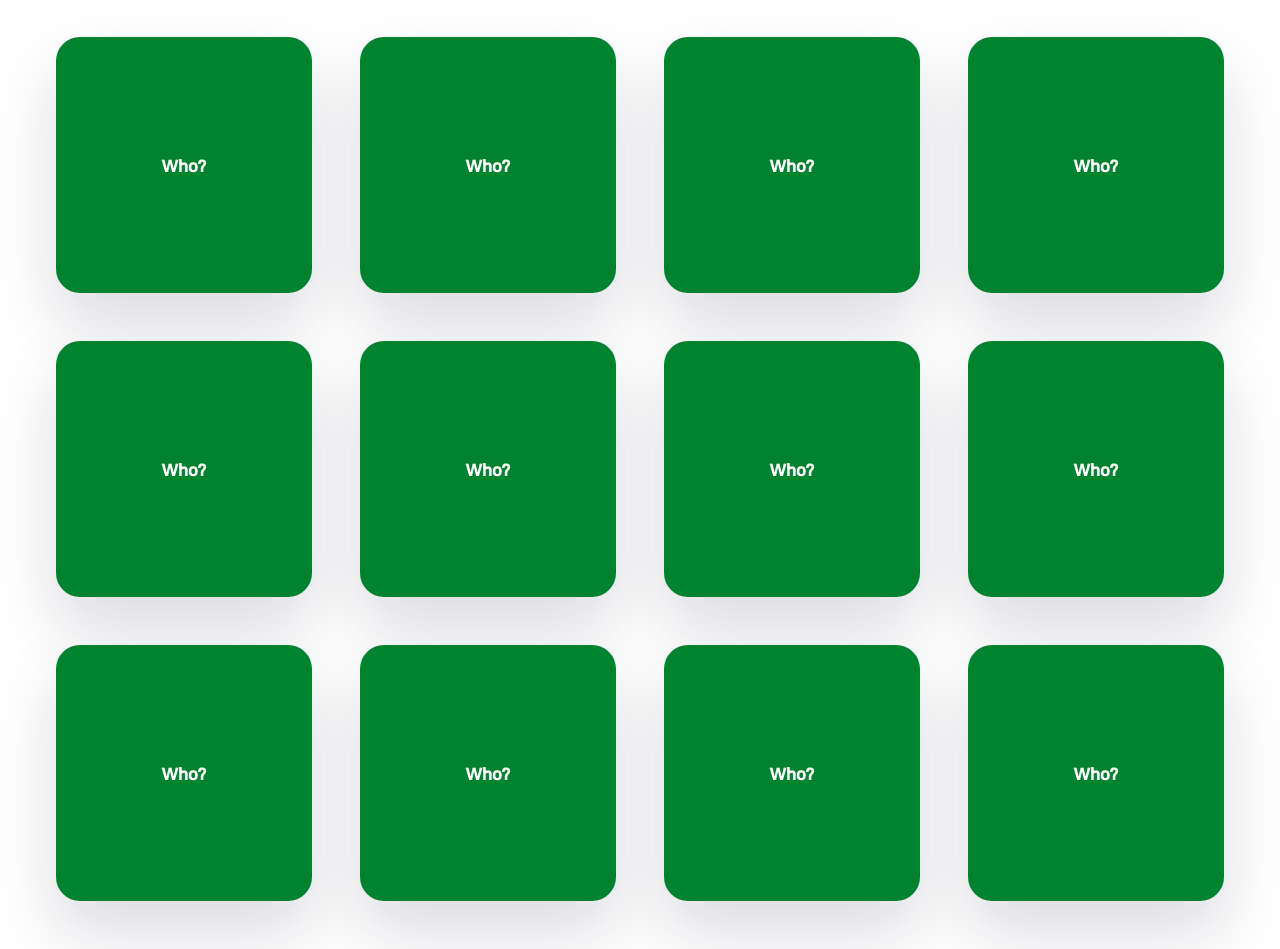
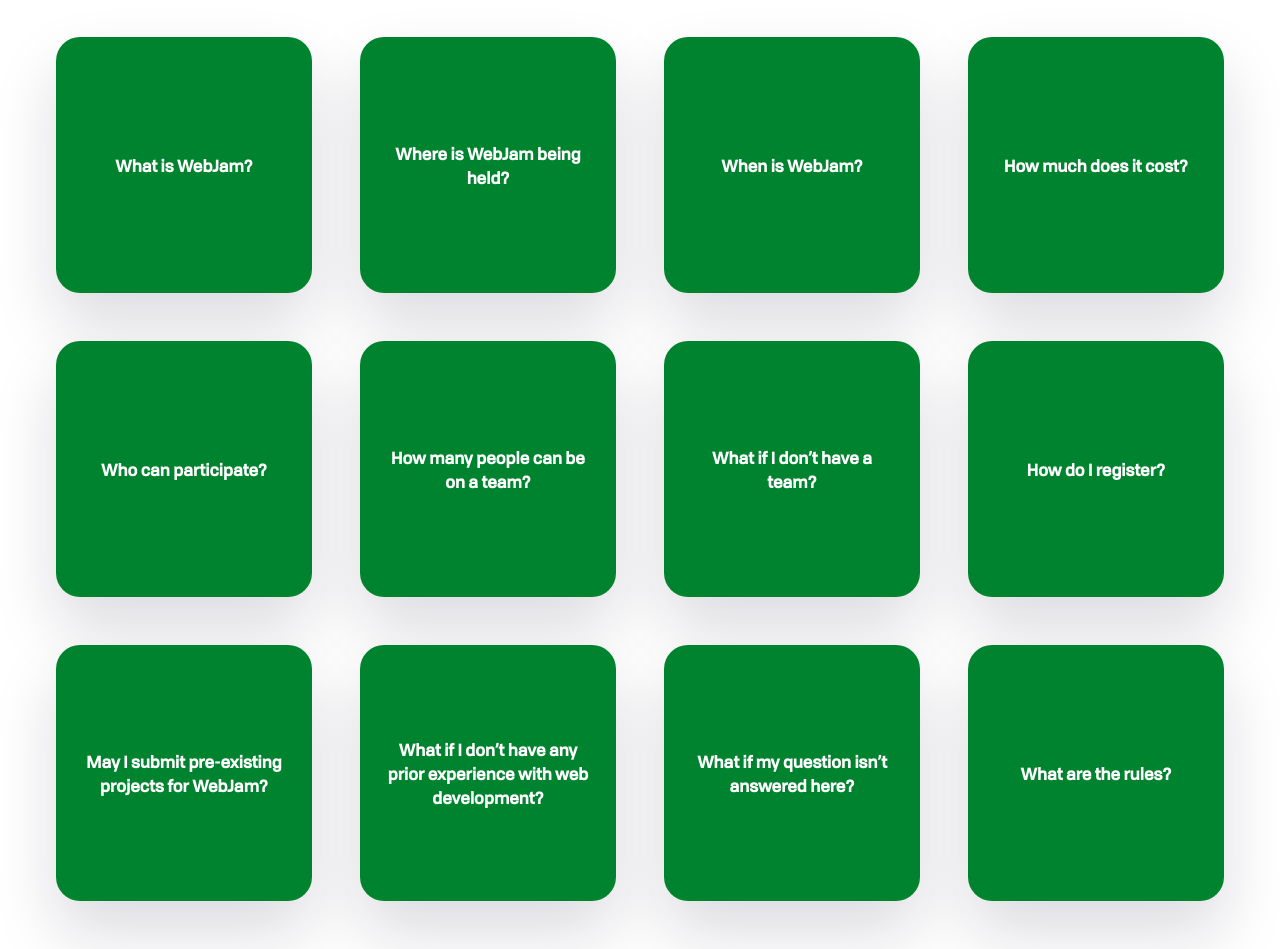
Before and after one commit to ryanmohta/webjam-2021, a React (Create React App) app: page / in a window 1280 px wide. Shown: the part 1600-2549 px from the top of the page. Built offline with nearby package versions, Linux system fonts and the light colour scheme.

Commit message:
Finished adding questions

```diff
--- a/src/App.js
+++ b/src/App.js
@@ -3,6 +3,7 @@
 import coverDark from './images/cover-dark.svg';
 import coverLight from './images/cover-light.svg';
 import './App.scss';
+import faq from './faq';
 
 function App() {
   return (
@@ -26,18 +27,7 @@
       <div className="section faq">
         <h2>FAQs and Rules</h2>
         <div className="questions">
-          <Question question="Who?" answer="Me!" />
-          <Question question="Who?" answer="Me!" />
-          <Question question="Who?" answer="Me!" />
-          <Question question="Who?" answer="Me!" />
-          <Question question="Who?" answer="Me!" />
-          <Question question="Who?" answer="Me!" />
-          <Question question="Who?" answer="Me!" />
-          <Question question="Who?" answer="Me!" />
-          <Question question="Who?" answer="Me!" />
-          <Question question="Who?" answer="Me!" />
-          <Question question="Who?" answer="Me!" />
-          <Question question="Who?" answer="Me!" />
+          { faq.map(question => <Question question={question.question} answer={question.answer} />) }
         </div>
       </div>
 
@@ -82,7 +72,7 @@
         </div>
 
         <div className="Question answered" onClick={this.handleClick}>
-          <h3>{ this.props.answer }</h3>
+          <p>{ this.props.answer }</p>
         </div>
       </ReactCardFlip>
     );
--- a/src/App.scss
+++ b/src/App.scss
@@ -1,4 +1,10 @@
 // Global styles
+
+* {
+    -moz-box-sizing: border-box;
+    -webkit-box-sizing: border-box;
+     box-sizing: border-box;
+}
 
 body {
   font-size: 14px;
@@ -109,6 +115,8 @@
   justify-content: center;
   align-items: center;
   color: white;
+  padding: 24px;
+  text-align: center;
 
   &.answered {
     background-color: white;
--- /dev/null
+++ b/src/faq.js
@@ -0,0 +1,50 @@
+export default [
+  {
+    question: "What is WebJam?",
+    answer: "WebJam is a week-long team competition where teams of students will create fully functional web applications."
+  },
+  {
+    question: "Where is WebJam being held?",
+    answer: "WebJam will be a hybrid event this year, with in-person and online components. Some events such as our Kickoff and Closing Ceremonies will be held in DBH 6011, while others such as our workshops will be over Zoom. Check the schedule for more information about specific events!"
+  },
+  {
+    question: "When is WebJam?",
+    answer: "WebJam is happening between October 11th - October 15th. The kickoff event is on Monday, October 11th, 2020 at 6PM PST and the final presentations are on Friday, October 15th, 2020 at 5PM PST."
+  },
+  {
+    question: "How much does it cost?",
+    answer: "Nothing. Attending WebJam is free."
+  },
+  {
+    question: "Who can participate?",
+    answer: "All UC Irvine students are welcome to participate."
+  },
+  {
+    question: "How many people can be on a team?",
+    answer: "Teams can be up to a maximum of 4 people."
+  },
+  {
+    question: "What if I don’t have a team?",
+    answer: "We will be assisting with team formations during the event by creating a Discord channel for team formations."
+  },
+  {
+    question: "How do I register?",
+    answer: "You can register by filling out the following RSVP form above."
+  },
+  {
+    question: "May I submit pre-existing projects for WebJam?",
+    answer: "All design elements and code for your project must be created during the event. Pre-existing third party tools and frameworks are allowed. Coding in advance is not allowed, but planning and discussing with teammates prior to the event is allowed."
+  },
+  {
+    question: "What if I don’t have any prior experience with web development?",
+    answer: "The ICSSC Projects Committee will be hosting workshops throughout the week to assist participants get started with web development."
+  },
+  {
+    question: "What if my question isn’t answered here?",
+    answer: "If your question isn’t answered in the FAQ, please leave a question in the WebJam Discord or email us at icssc@uci.edu."
+  },
+  {
+    question: "What are the rules?",
+    answer: "Please refer to the <a href=\"#\">WebJam Rules</a> and <a href=\"#\">WebJam Code of Conduct</a> for more information."
+  },
+];
```
